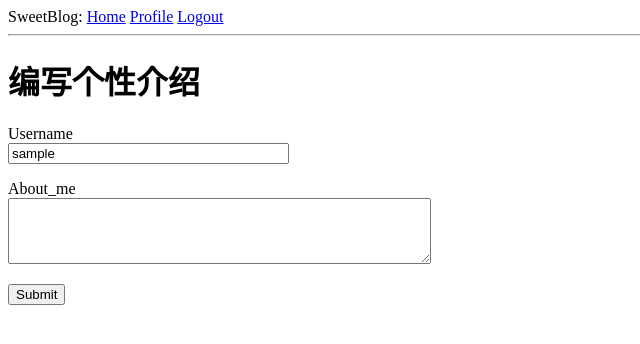
After one commit to xj894976677/SweetBlog, a Flask app: page /edit_profile in a window 1280 px wide. The commit adds this page. Shown: the top 344 px of the page, without its empty margins (0-640 px from the left). Run offline with Flask 2, Linux system fonts and the light colour scheme; the visitor is signed in with stand-in values (Sample User, id 1); data comes from the database, SQL or seed files in the repository; both versions use the stored data as it was after the commit.

Commit message:
增加个人信息栏目

```diff
--- a/app/forms.py
+++ b/app/forms.py
@@ -1,6 +1,6 @@
 from flask_wtf import FlaskForm
-from wtforms import StringField, PasswordField, BooleanField, SubmitField
-from wtforms.validators import DataRequired, Email, EqualTo, ValidationError
+from wtforms import StringField, PasswordField, BooleanField, SubmitField, TextAreaField
+from wtforms.validators import DataRequired, Email, EqualTo, ValidationError, Length
 
 from app.models import User
 
@@ -30,3 +30,9 @@ class RegistrationForm(FlaskForm):
         user = User.query.filter_by(email=email.data).first()
         if user is not None:
             raise ValidationError('Please use a different emil address')
+
+
+class EditProfileForm(FlaskForm):
+    username = StringField('Username', validators=[DataRequired()])
+    about_me = TextAreaField('About_me', validators=[Length(min=0, max=140)])
+    submit = SubmitField('Submit')
--- a/app/models.py
+++ b/app/models.py
@@ -1,3 +1,4 @@
+from _md5 import md5
 from datetime import datetime
 from werkzeug.security import generate_password_hash
 from werkzeug.security import check_password_hash
@@ -11,6 +12,8 @@ class User(UserMixin, db.Model):
     username = db.Column(db.String(64), index=True, unique=True)
     email = db.Column(db.String(128), index=True, unique=True)
     password_hash = db.Column(db.String(128))
+    about_me = db.Column(db.String(140))
+    last_seen = db.Column(db.DateTime, default=datetime.utcnow)
     posts = db.relationship('Post', backref='author', lazy='dynamic')
 
     def __repr__(self):
@@ -21,6 +24,10 @@ class User(UserMixin, db.Model):
 
     def check_password(self, password):
         return check_password_hash(self.password_hash, password)
+
+    def avatar(self, size):
+        digest = md5(self.email.lower().encode('utf-8')).hexdigest()
+        return f'http://www.gravatar.com/avatar/{digest}?d=identicon&s={size}'
 
 
 @login.user_loader
--- a/app/routes.py
+++ b/app/routes.py
@@ -1,10 +1,18 @@
+from datetime import datetime
 from flask import render_template, flash, redirect, url_for, request
 from flask_login import current_user, login_user, logout_user, login_required
 from werkzeug.urls import url_parse
 
 from app.models import User
-from app.forms import LoginForm, RegistrationForm
+from app.forms import LoginForm, RegistrationForm, EditProfileForm
 from app import app, db
+
+
+@app.before_request
+def before_request():
+    if current_user.is_authenticated:
+        current_user.last_seen = datetime.utcnow()
+        db.session.commit()
 
 
 @app.route('/')
@@ -66,3 +74,30 @@ def register():
         flash('Congratulations, you are now a registered user!')
         return redirect(url_for('index'))
     return render_template('register.html', title='Register', form=form)
+
+
+@app.route('/user/<username>')
+@login_required
+def user(username):
+    user = User.query.filter_by(username=username).first_or_404()
+    posts = [
+        {'author': user, 'body': 'Test post #1'},
+        {'author': user, 'body': 'Test post #2'}
+    ]
+    return render_template('user.html', user=user, posts=posts)
+
+
+@app.route('/edit_profile', methods=['GET', 'POST'])
+@login_required
+def edit_profile():
+    form = EditProfileForm()
+    if form.validate_on_submit():
+        current_user.username = form.username.data
+        current_user.about_me = form.about_me.data
+        db.session.commit()
+        flash('改动已被保存')
+        return redirect(url_for('edit_profile'))
+    elif request.method == 'GET':
+        form.username.data = current_user.username
+        form.about_me.data = current_user.about_me
+    return render_template('edit_profile.html', title='Edit Profile', form=form)
--- /dev/null
+++ b/app/templates/_post.html
@@ -0,0 +1,6 @@
+<table>
+    <tr valign="top">
+        <td><img src="{{ post.author.avatar(36) }}"></td>
+        <td>{{ post.author.username }} says: <br> {{ post.body }}</td>
+    </tr>
+</table>
--- a/app/templates/base.html
+++ b/app/templates/base.html
@@ -15,6 +15,7 @@
         {% if current_user.is_anonymous %}
             <a href="/login">Login</a>
         {% else %}
+            <a href=" {{ url_for('user', username=current_user.username) }}">Profile</a>
             <a href="{{ url_for('logout') }}">Logout</a>
         {% endif %}
     </div>
--- /dev/null
+++ b/app/templates/edit_profile.html
@@ -0,0 +1,26 @@
+{% extends "base.html" %}
+
+{% block content %}
+    <h1>编写个性介绍</h1>
+    <form action="{{ url_for('edit_profile') }}" method="post">
+        {{ form.hidden_tag() }}
+        <p>
+            {{ form.username.label }}<br>
+            {{ form.username(size=32) }}<br>
+            {% for error in form.username.errors %}
+                <span style="color: red;">{{ error }}</span>
+            {% endfor %}
+        </p>
+
+        <p>
+            {{ form.about_me.label }}<br>
+            {{ form.about_me(cols=50, rows=4) }}<br>
+            {% for error in form.about_me.errors %}
+                <span style="color: red;">{{ error }}</span>
+            {% endfor %}
+        </p>
+        <p>
+            {{ form.submit() }}
+        </p>
+    </form>
+{% endblock %}
```
Also changed, not shown: app/templates/user.html (added, +30 -0 lines), database.sqlite.
